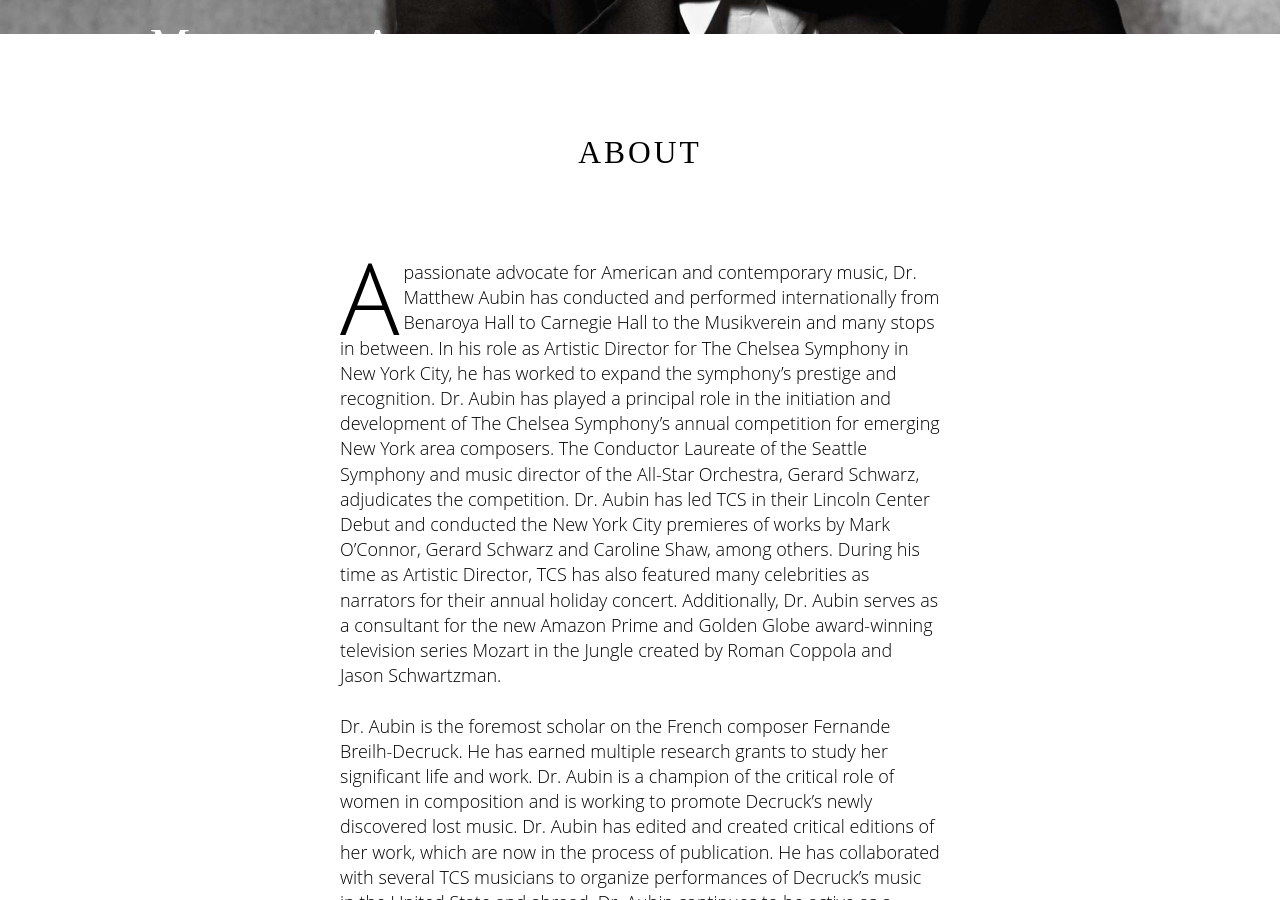
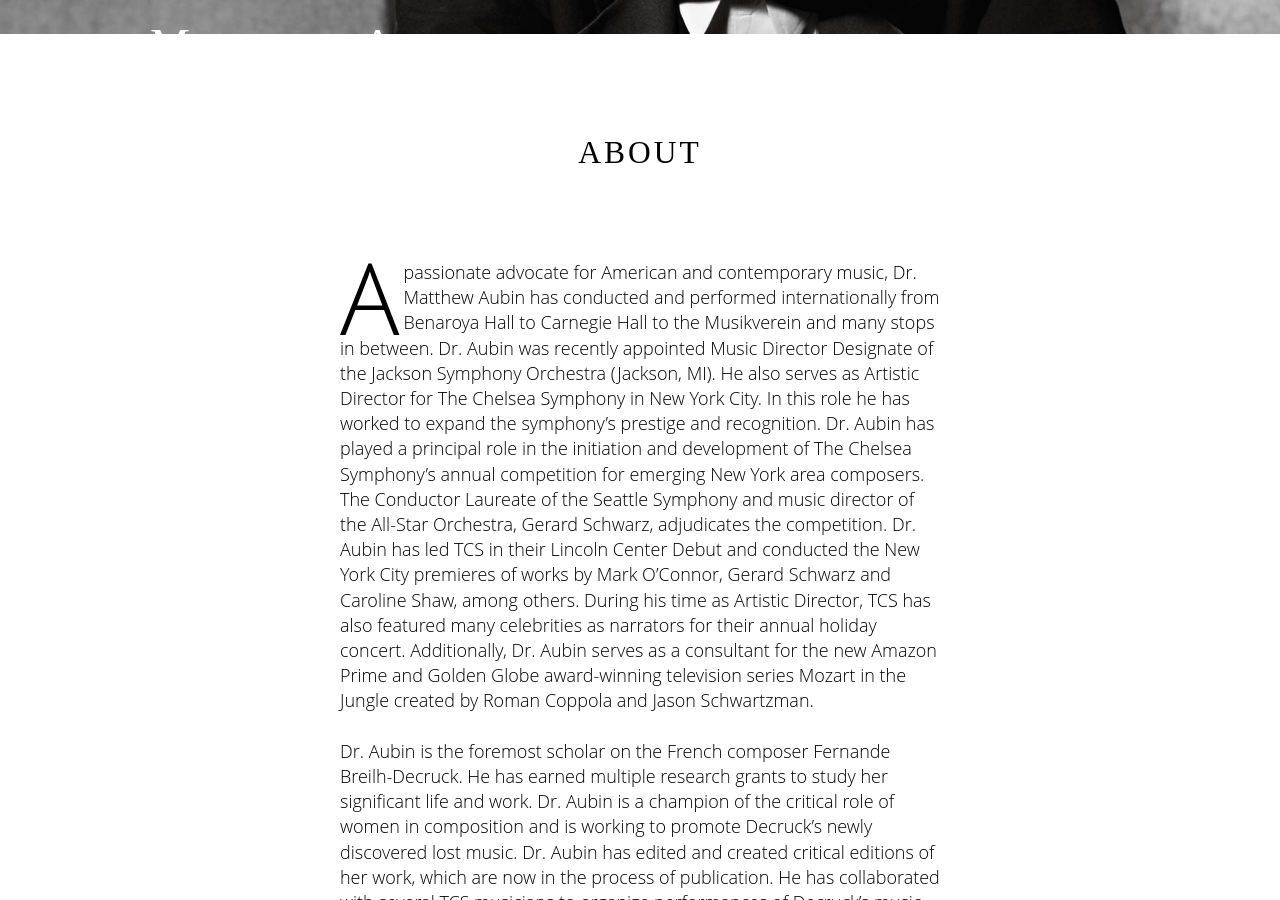
Before and after one commit to nbuonin/maubin-jekyll, a Jekyll site: the page built from about.md, in a window 1280 px wide and 900 px high, scrolled down 516 px. Built offline with Jekyll 4.4.1, drawn with Linux system fonts in a browser that asks for light colours; nearby versions of some CDN libraries.

Commit message:
Update about.md

```diff
--- a/about.md
+++ b/about.md
@@ -2,7 +2,7 @@
 layout: about
 ---
 <p>
-  <span class="drop-cap">A</span> passionate advocate for American and contemporary music, Dr. Matthew Aubin has conducted and performed internationally from Benaroya Hall to Carnegie Hall to the Musikverein and many stops in between. In his role as Artistic Director for The Chelsea Symphony in New York City, he has worked to expand the symphony’s prestige and recognition. Dr. Aubin has played a principal role in the initiation and development of The Chelsea Symphony’s annual competition for emerging New York area composers. The Conductor Laureate of the Seattle Symphony and music director of the All-Star Orchestra, Gerard Schwarz, adjudicates the competition. Dr. Aubin has led TCS in their Lincoln Center Debut and conducted the New York City premieres of works by Mark O’Connor, Gerard Schwarz and Caroline Shaw, among others. During his time as Artistic Director, TCS has also featured many celebrities as narrators for their annual holiday concert. Additionally, Dr. Aubin serves as a consultant for the new Amazon Prime and Golden Globe award-winning television series Mozart in the Jungle created by Roman Coppola and Jason Schwartzman.<br/>
+  <span class="drop-cap">A</span> passionate advocate for American and contemporary music, Dr. Matthew Aubin has conducted and performed internationally from Benaroya Hall to Carnegie Hall to the Musikverein and many stops in between. Dr. Aubin was recently appointed Music Director Designate of the Jackson Symphony Orchestra (Jackson, MI). He also serves as Artistic Director for The Chelsea Symphony in New York City. In this role he has worked to expand the symphony’s prestige and recognition. Dr. Aubin has played a principal role in the initiation and development of The Chelsea Symphony’s annual competition for emerging New York area composers. The Conductor Laureate of the Seattle Symphony and music director of the All-Star Orchestra, Gerard Schwarz, adjudicates the competition. Dr. Aubin has led TCS in their Lincoln Center Debut and conducted the New York City premieres of works by Mark O’Connor, Gerard Schwarz and Caroline Shaw, among others. During his time as Artistic Director, TCS has also featured many celebrities as narrators for their annual holiday concert. Additionally, Dr. Aubin serves as a consultant for the new Amazon Prime and Golden Globe award-winning television series Mozart in the Jungle created by Roman Coppola and Jason Schwartzman.<br/>
   <br/>
   Dr. Aubin is the foremost scholar on the French composer Fernande Breilh-Decruck. He has earned multiple research grants to study her significant life and work. Dr. Aubin is a champion of the critical role of women in composition and is working to promote Decruck’s newly discovered lost music. Dr. Aubin has edited and created critical editions of her work, which are now in the process of publication. He has collaborated with several TCS musicians to organize performances of Decruck’s music in the United State and abroad. Dr. Aubin continues to be active as a freelance horn player, and regularly performs across the country. Before deciding to devote his time entirely to TCS, Dr. Aubin was the Educational Programs Conductor for the Hartford Symphony Orchestra and served on the faculties of Washington State University and The Hartt School.
 </p><br/>
```
